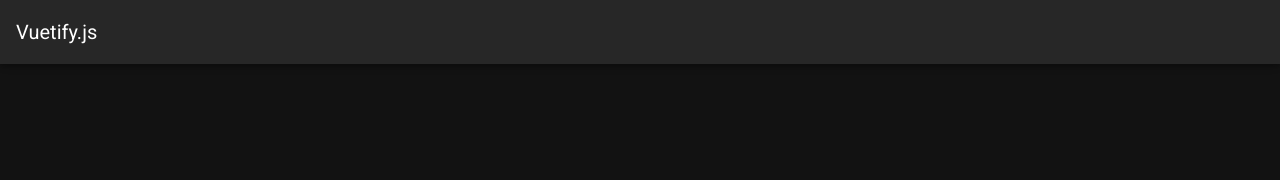
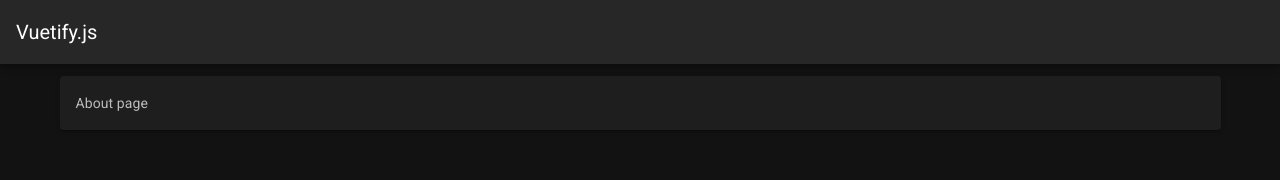
Before and after one commit to Ceowyllian/Nuxt-polls-frontend, a Nuxt app: page /about in a window 1280 px wide. Before the commit this address had no page. Shown: the top 180 px of the page. Built offline with nearby package versions, Linux system fonts and the light colour scheme.

Commit message:
About page stub

```diff
--- /dev/null
+++ b/pages/about.vue
@@ -0,0 +1,17 @@
+<template>
+  <v-card>
+    <v-card-text>
+      About page
+    </v-card-text>
+  </v-card>
+</template>
+
+<script>
+export default {
+  name: 'AboutPage'
+}
+</script>
+
+<style scoped>
+
+</style>
```
